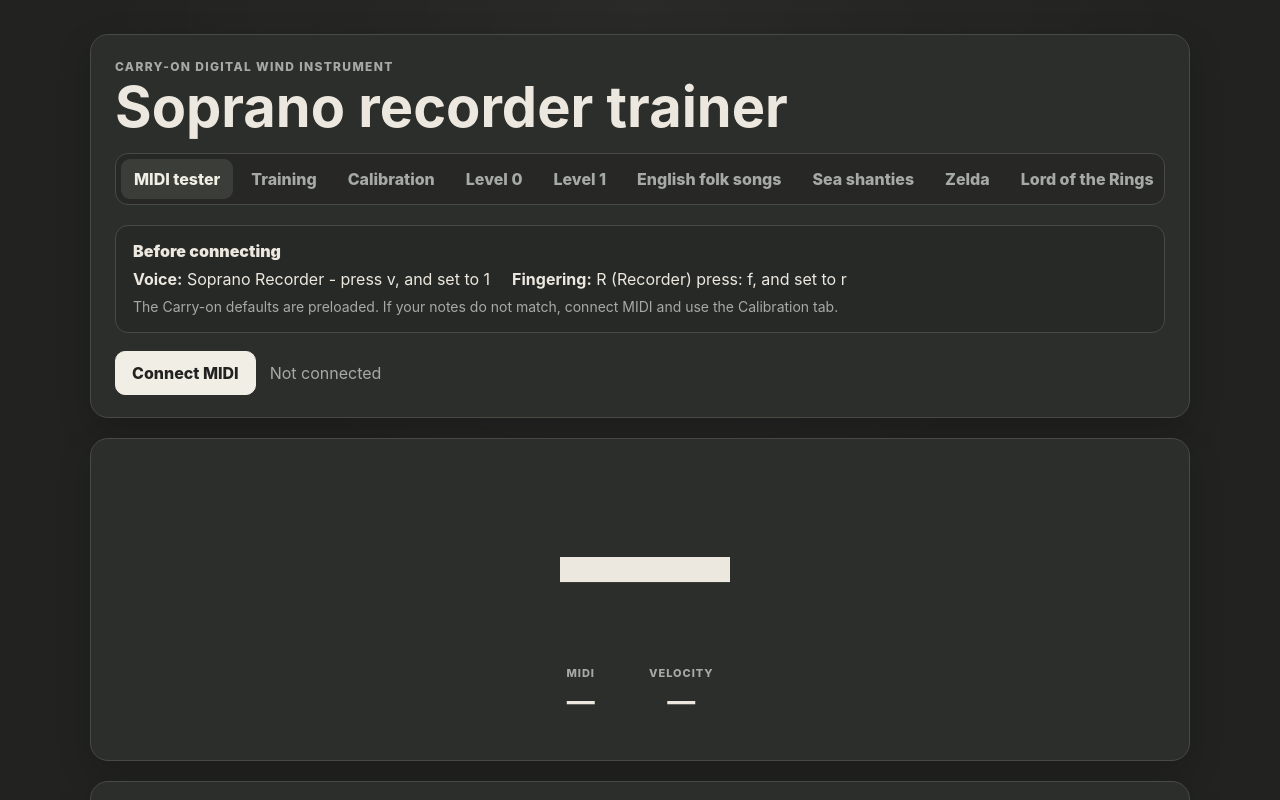
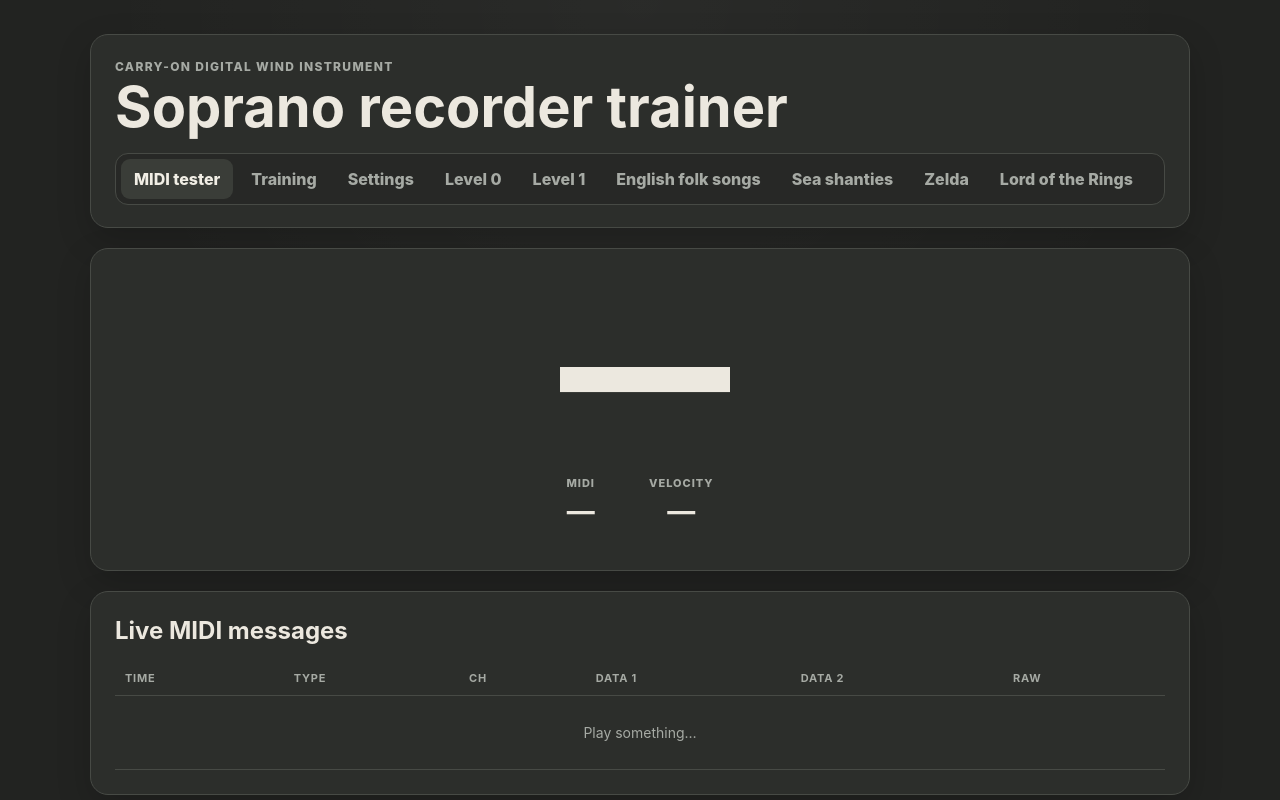
Before and after one commit to tomhughes87/Soprano-Recorder-Trainer, a React (Vite) app: page / in a window 1280 px wide. Shown: the top 800 px of the page. Built offline with nearby package versions, Linux system fonts and the light colour scheme.

Commit message:
add a settings section and clear up ui

```diff
--- a/src/main.tsx
+++ b/src/main.tsx
@@ -1239,7 +1239,7 @@
                 leaveSong();
               }}
             >
-              Calibration
+              Settings
             </button>
 
             <button
@@ -1303,46 +1303,6 @@
             </button>
           </div>
 
-          <div className="setupNote">
-            <div className="setupTitle">Before connecting</div>
-
-            <div className="setupSettings">
-              <span>
-                <strong>Voice:</strong> Soprano Recorder - press v, and set to 1
-              </span>
-              <span>
-                <strong>Fingering:</strong> R (Recorder) press: f, and set to r
-              </span>
-            </div>
-
-            <p>
-              The Carry-on defaults are preloaded. If your notes do not match,
-              connect MIDI and use the Calibration tab.
-            </p>
-          </div>
-
-          <div className="actions">
-            <button className="primary" onClick={connect}>
-              Connect MIDI
-            </button>
-            <span className="status">{status}</span>
-          </div>
-
-          {inputs.length > 0 && (
-            <label className="selectRow">
-              MIDI input
-              <select
-                value={selectedId}
-                onChange={(event) => selectMidiInput(event.target.value)}
-              >
-                {inputs.map((input) => (
-                  <option key={input.id} value={input.id}>
-                    {input.name || "Unnamed MIDI device"}
-                  </option>
-                ))}
-              </select>
-            </label>
-          )}
         </section>
 
         {tab === "tester" && (
@@ -1377,6 +1337,61 @@
         )}
 
         {tab === "calibration" && (
+          <>
+            <section className="panel midiSettingsPanel">
+              <div className="settingsHeading">
+                <div>
+                  <div className="eyebrow">Settings</div>
+                  <h2>MIDI connection</h2>
+                  <p className="sub">
+                    Your chosen input is remembered and reconnected
+                    automatically when possible.
+                  </p>
+                </div>
+                <span className="status">{status}</span>
+              </div>
+
+              <div className="setupNote">
+                <div className="setupTitle">Carry-on instrument setup</div>
+                <div className="setupSettings">
+                  <span>
+                    <strong>Voice:</strong> Soprano Recorder — press V and set
+                    it to 1
+                  </span>
+                  <span>
+                    <strong>Fingering:</strong> Recorder — press F and set it to
+                    R
+                  </span>
+                </div>
+                <p>
+                  The Carry-on defaults are preloaded. If its notes do not
+                  match, use the calibration map below.
+                </p>
+              </div>
+
+              <div className="actions">
+                <button className="primary" onClick={connect}>
+                  {selectedInput ? "Reconnect MIDI" : "Connect MIDI"}
+                </button>
+              </div>
+
+              {inputs.length > 0 && (
+                <label className="selectRow">
+                  MIDI input
+                  <select
+                    value={selectedId}
+                    onChange={(event) => selectMidiInput(event.target.value)}
+                  >
+                    {inputs.map((input) => (
+                      <option key={input.id} value={input.id}>
+                        {input.name || "Unnamed MIDI device"}
+                      </option>
+                    ))}
+                  </select>
+                </label>
+              )}
+            </section>
+
             <CalibrationPanel
               notes={trainingNotes}
               midiMap={midiMap}
@@ -1387,6 +1402,7 @@
               onSave={updateMapping}
               onResetAll={resetMappings}
             />
+          </>
         )}
 
         {tab === "level0" &&
--- a/src/styles.css
+++ b/src/styles.css
@@ -78,6 +78,10 @@
   padding-bottom: 22px;
 }
 
+.appHeader .tabs {
+  margin-bottom: 0;
+}
+
 .eyebrow {
   font-size: 12px;
   font-weight: 850;
@@ -161,6 +165,28 @@
   color: var(--muted);
   font-size: 14px;
   line-height: 1.45;
+}
+
+.settingsHeading {
+  display: flex;
+  justify-content: space-between;
+  align-items: flex-start;
+  gap: 18px;
+  margin-bottom: 18px;
+  flex-wrap: wrap;
+}
+
+.settingsHeading h2 {
+  margin-top: 4px;
+}
+
+.settingsHeading .status {
+  padding: 8px 11px;
+  border: 1px solid var(--border);
+  border-radius: 999px;
+  background: rgba(0,0,0,.08);
+  font-size: 12px;
+  font-weight: 850;
 }
 
 .actions {
```
Lines whose indentation alone changed are shown as unchanged.
